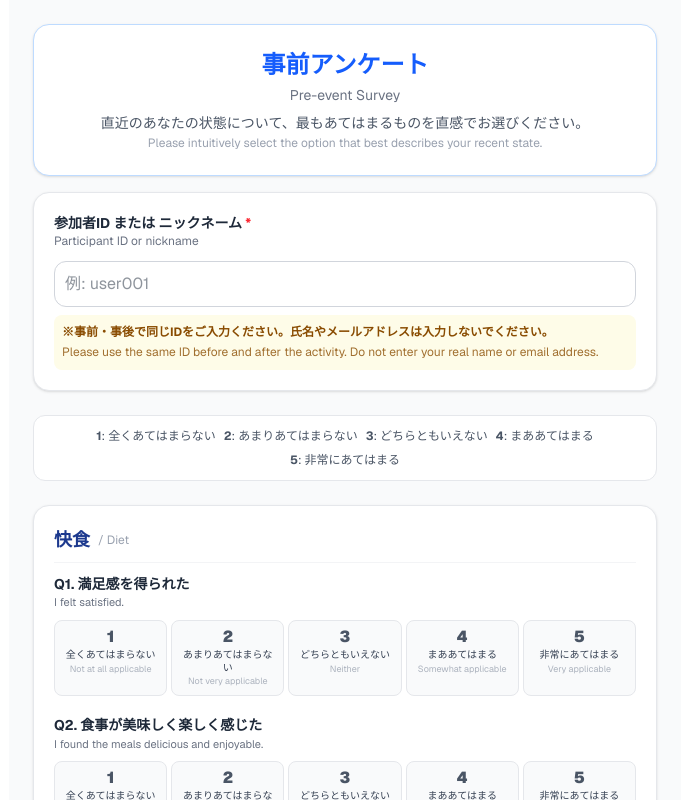
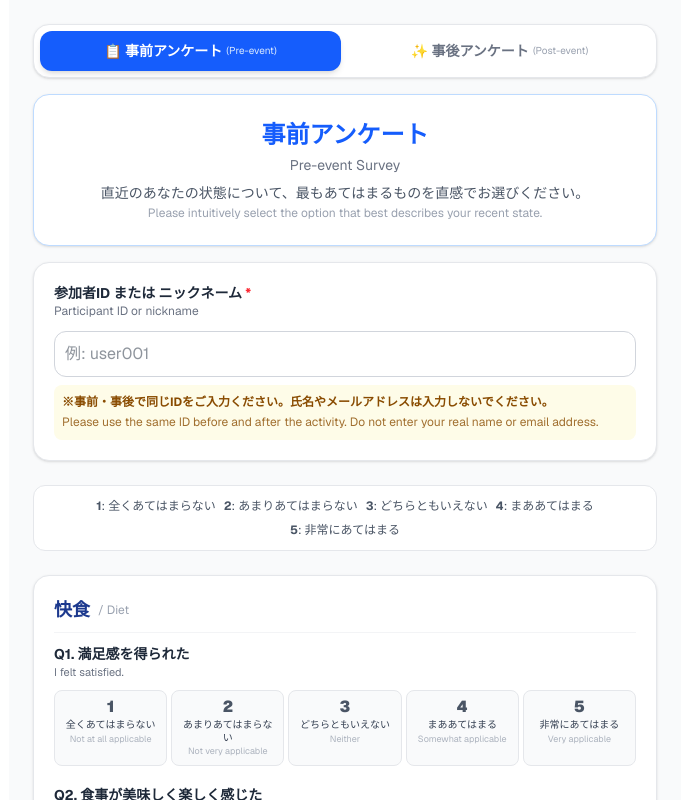
Before and after one commit to hiroto-code/2hfs-app, a Next.js app: page /p/1/1 in a window 1280 px wide. Shown: the top 800 px of the page, without its empty margins (295-984 px from the left). Built offline with nearby package versions, Linux system fonts and the light colour scheme; no server answers.

Commit message:
事前・事後アンケート画面に切り替えタブを追加

```diff
--- a/app/p/[event_id]/[timing]/page.tsx
+++ b/app/p/[event_id]/[timing]/page.tsx
@@ -2,6 +2,7 @@
 
 import { useState, use } from 'react';
 import { useRouter } from 'next/navigation';
+import Link from 'next/link'; // 👈 タブ切り替え用のLinkをインポート
 import { supabase } from '@/lib/supabase';
 import { domainQuestions, scaleOptions } from '@/lib/questions';
 
@@ -115,6 +116,37 @@ export default function SurveyPage({ params }: { params: Promise<{ event_id: str
 
   return (
     <div className="max-w-2xl mx-auto p-3 md:p-6 font-sans bg-gray-50 min-h-screen">
+
+      {/* 🔄 事前 / 事後 切り替えタブナビゲーション */}
+      <div className="bg-white p-1.5 rounded-2xl border border-gray-200 shadow-sm mb-4 flex gap-2">
+        <Link
+          href={`/p/${event_id}/pre`}
+          className={`flex-1 py-2.5 px-3 rounded-xl text-xs md:text-sm font-bold text-center transition-all flex flex-col sm:flex-row items-center justify-center gap-1 ${
+            !isPost
+              ? 'bg-blue-600 text-white shadow-md'
+              : 'text-gray-500 hover:bg-gray-100'
+          }`}
+        >
+          <span>📋 事前アンケート</span>
+          <span className={`text-[10px] font-normal ${!isPost ? 'text-blue-100' : 'text-gray-400'}`}>
+            (Pre-event)
+          </span>
+        </Link>
+
+        <Link
+          href={`/p/${event_id}/post`}
+          className={`flex-1 py-2.5 px-3 rounded-xl text-xs md:text-sm font-bold text-center transition-all flex flex-col sm:flex-row items-center justify-center gap-1 ${
+            isPost
+              ? 'bg-green-600 text-white shadow-md'
+              : 'text-gray-500 hover:bg-gray-100'
+          }`}
+        >
+          <span>✨ 事後アンケート</span>
+          <span className={`text-[10px] font-normal ${isPost ? 'text-green-100' : 'text-gray-400'}`}>
+            (Post-event)
+          </span>
+        </Link>
+      </div>
 
       {/* ヘッダー */}
       <div className={`p-4 md:p-6 rounded-2xl shadow-sm border mb-4 text-center bg-white ${isPost ? 'border-green-200' : 'border-blue-200'}`}>
```
